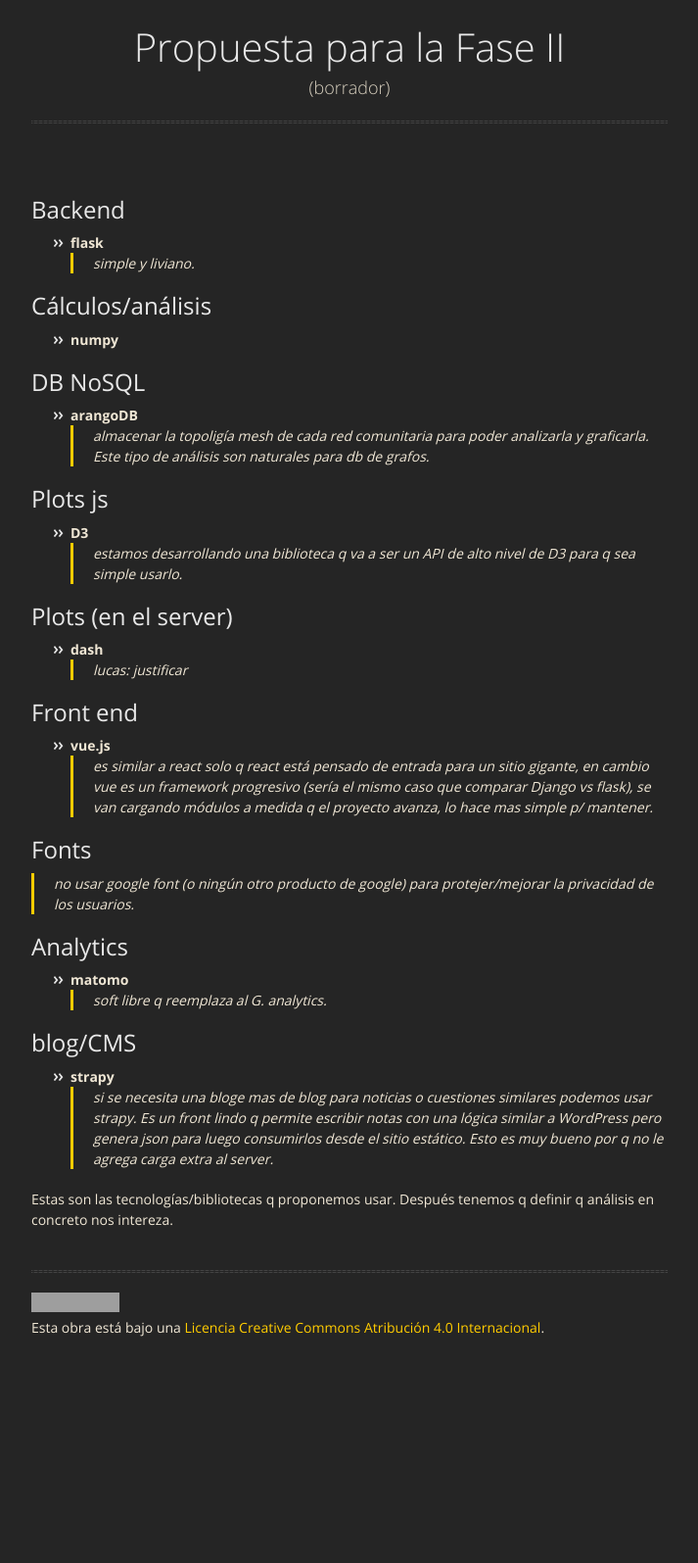
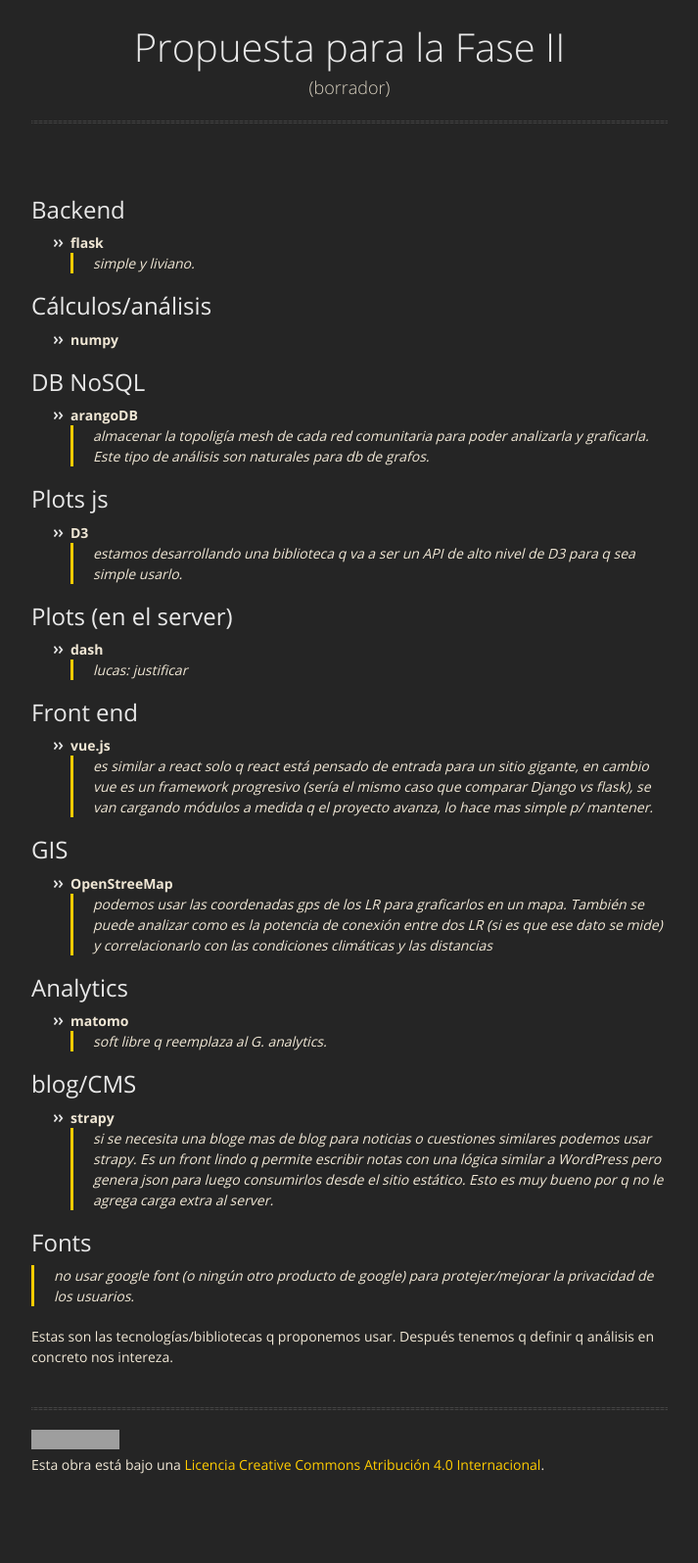
Before and after one commit to pewen/LRFII, a Jekyll site: the page built from index.md, in a window 1280 px wide. Shown: the whole page at 98% size, without its empty margins (283-996 px from the left). Built offline with Jekyll 4.4.1, drawn with Linux system fonts in a browser that asks for light colours; our own code applies the rules of GitHub Pages for plain Markdown files; before the commit the page ends 1455 px from its top, so only the background shows below that; grey boxes are pictures that could not be loaded.

Commit message:
minor change

```diff
--- a/index.md
+++ b/index.md
@@ -25,8 +25,9 @@
 * **vue.js**
 > es similar a react solo q react está pensado de entrada para un sitio gigante, en cambio vue es un framework progresivo (sería el mismo caso que comparar Django vs flask), se van cargando módulos a medida q el proyecto avanza, lo hace mas simple p/ mantener.
 
-## Fonts
-> no usar google font (o ningún otro producto de google) para protejer/mejorar  la privacidad de los usuarios.
+## GIS
+* **OpenStreeMap**
+> podemos usar las coordenadas gps de los LR para graficarlos en un mapa. También se puede analizar como es la potencia de conexión entre dos LR (si es que ese dato se mide) y correlacionarlo con las condiciones climáticas y las distancias
 
 ## Analytics
 * **matomo**
@@ -36,4 +37,7 @@
 * **strapy**
 > si se necesita una bloge mas de blog para noticias o cuestiones similares podemos usar strapy. Es un front lindo q permite escribir notas con una lógica similar a WordPress pero genera json para luego consumirlos desde el sitio estático. Esto es muy bueno por q no le agrega carga extra al server.
 
+## Fonts
+> no usar google font (o ningún otro producto de google) para protejer/mejorar  la privacidad de los usuarios.
+
 Estas son las tecnologías/bibliotecas q proponemos usar. Después tenemos q definir q análisis en concreto nos intereza.
```
Also changed, not shown: 1 other file.
